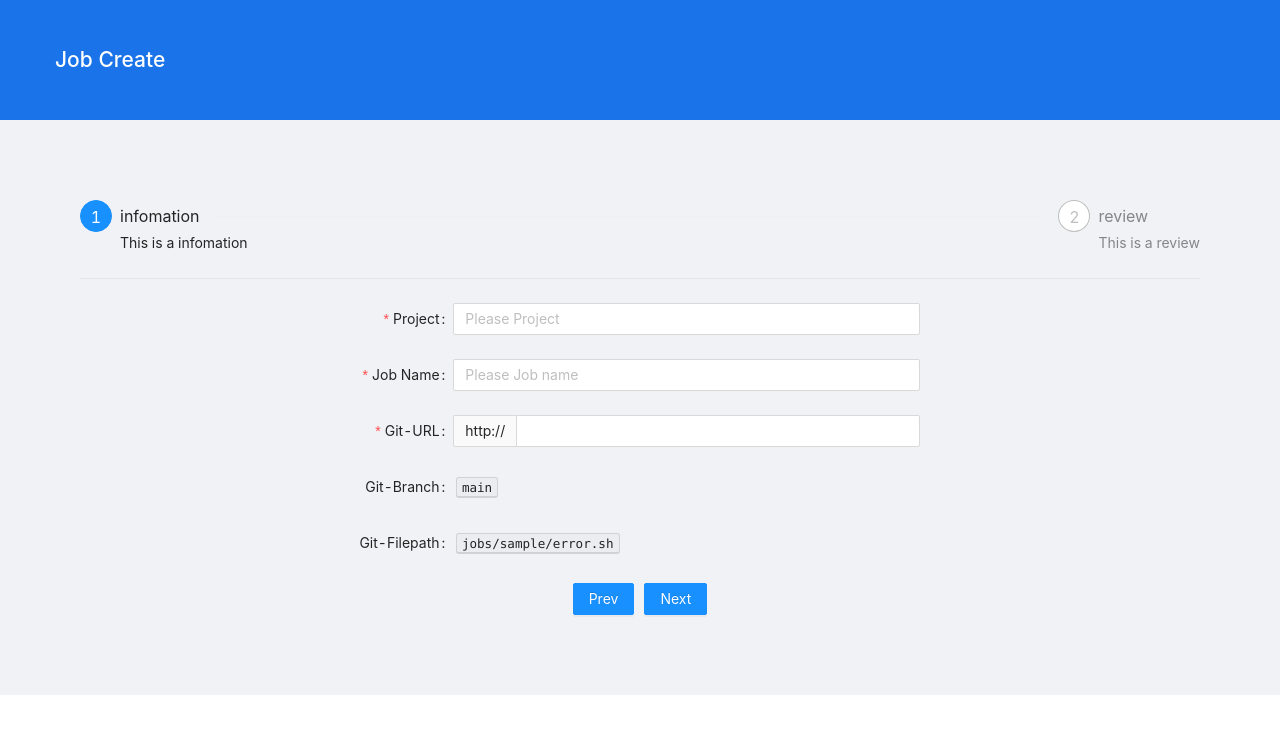
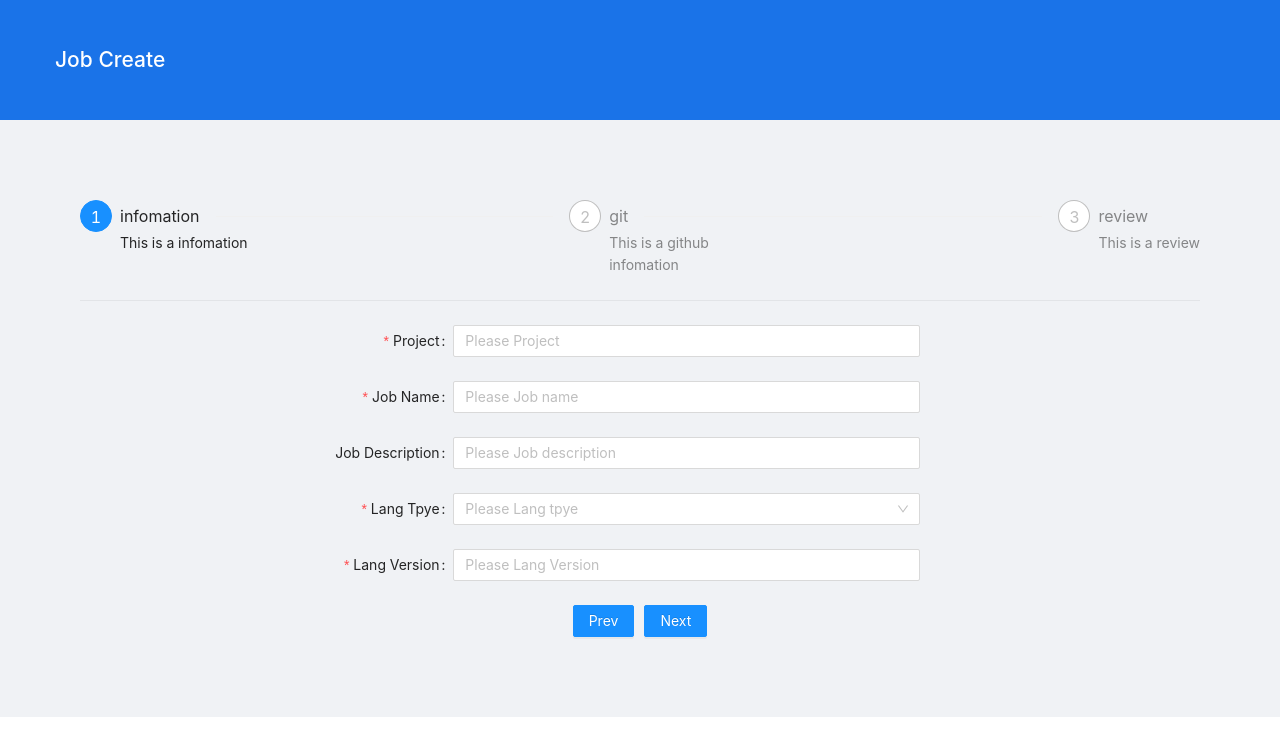
Before and after one commit to srmproject/JCP-Front-App-Job, a React app: page /create in a window 1280 px wide. Shown: the top 756 px of the page. Built offline with nearby package versions, Linux system fonts and the light colour scheme; the HTML template or start-up script is replaced by a standard one.

Commit message:
connect create page and separate git infomation

```diff
--- a/src/components/templates/ApplicationCreate.tsx
+++ b/src/components/templates/ApplicationCreate.tsx
@@ -1,11 +1,11 @@
-import React, { FC, useState } from 'react';
-import { Divider, Layout, Typography, Input, message, Form } from 'antd';
+import React, { FC, useState, useEffect } from 'react';
+import { Divider, Layout, Select, Input, message, Form } from 'antd';
 import AtomHeader from 'components/atoms/AtomHeader';
 import AtomContent from 'components/atoms/AtomContent';
 import AtomH2 from 'components/atoms/AtomH2';
 import AtomSteps from 'components/atoms/AtomSteps';
 import ModuleButtonGroup from 'components/modules/ModuleButtonGroup';
-
+const { Option } = Select;
 const ApplicationCreate: FC = () => {
   const [cur, setCur] = useState(0);
   const [isDisabled, setIsDisabled] = useState(false);
@@ -13,28 +13,24 @@ const ApplicationCreate: FC = () => {
   const prev = () => {
     if (0 < cur) {
       setCur(cur - 1);
-      setIsDisabled(false);
     } else {
       message.info('This First Page');
     }
   };
   const next = () => {
-    console.log('isDisabled : ', isDisabled);
-    if (buttons.length - 1 > cur) {
-      setIsDisabled(true);
+    if (steps.length - 1 > cur) {
       setCur(cur + 1);
-    } else {
-      message.info('Create API send');
     }
   };
 
   const steps = [
     { title: 'infomation', description: 'This is a infomation' },
+    { title: 'git', description: 'This is a github infomation' },
     { title: 'review', description: 'This is a review' },
   ];
   const buttons = [
     { children: 'Prev', onClick: prev, type: 'primary' },
-    1 <= cur
+    2 <= cur
       ? {
           children: 'Create',
           type: 'primary',
@@ -43,13 +39,13 @@ const ApplicationCreate: FC = () => {
         }
       : {
           children: 'Next',
-          onClick: next,
           type: 'primary',
           className: 'last',
+          htmlType: 'submit',
         },
   ];
 
-  const rows = [
+  const rows1 = [
     {
       label: 'Project',
       name: 'project',
@@ -58,30 +54,72 @@ const ApplicationCreate: FC = () => {
     },
     {
       label: 'Job Name',
-      name: 'job name',
+      name: 'job_name',
       rules: [{ required: true, message: 'Please input your job!' }],
       filed: <Input placeholder="Please Job name" disabled={isDisabled} />,
     },
     {
+      label: 'Job Description',
+      name: 'job_description',
+      filed: <Input placeholder="Please Job description" disabled={isDisabled} />,
+    },
+    {
+      label: 'Lang Tpye',
+      name: 'lang_tpye',
+      rules: [{ required: true, message: 'Please input your lang type!' }],
+      filed: (
+        <Select placeholder="Please Lang tpye" disabled={isDisabled}>
+          <Option value="shell">shell</Option>
+          <Option value="python">python</Option>
+          <Option value="go">go</Option>
+        </Select>
+      ),
+    },
+    {
+      label: 'Lang Version',
+      name: 'lang_version',
+      rules: [{ required: true, message: 'Please input your lang version!' }],
+      filed: <Input placeholder="Please Lang Version" disabled={isDisabled} />,
+    },
+  ];
+  const rows2 = [
+    {
       label: 'Git-URL',
-      name: 'gitUrl',
+      name: 'git_url',
       rules: [{ required: true, message: 'Please input your git-url!' }],
-      filed: <Input addonBefore={'http://'} disabled={isDisabled} />,
+      filed: <Input addonBefore={'https://github.com/'} disabled={isDisabled} />,
     },
     {
       label: 'Git-Branch',
-      name: 'gitBranch',
-      filed: <Typography.Text keyboard>main</Typography.Text>,
+      name: 'git_branch',
+      rules: [{ required: true, message: 'Please input your git branch!' }],
+      filed: <Input placeholder="Please Git-Branch" disabled={isDisabled} />,
     },
     {
       label: 'Git-Filepath',
-      name: 'gitFilepath',
-      filed: <Typography.Text keyboard>jobs/sample/error.sh</Typography.Text>,
+      name: 'git_filepath',
+      rules: [{ required: true, message: 'Please input your git filepath!' }],
+      filed: <Input placeholder="Please Git-Filepath" disabled={isDisabled} />,
     },
   ];
 
   const onFinish = (values: any) => {
-    console.log('Success:', { ...values, gitBranch: 'main', gitFilepath: 'jobs/sample/error.sh' });
+    console.log(steps.length, cur);
+    if (steps.length - 2 >= cur) {
+      return next();
+    }
+    const { git_url, git_branch, git_filepath } = values;
+    delete values.git_url;
+    delete values.git_branch;
+    delete values.git_filepath;
+    console.log('Success:', {
+      ...values,
+      git: {
+        git_url,
+        git_branch,
+        git_filepath,
+      },
+    });
     message.info('Create API send');
   };
 
@@ -90,6 +128,13 @@ const ApplicationCreate: FC = () => {
     message.info('Failed Vaildation');
   };
 
+  useEffect(() => {
+    if (steps.length - 1 <= cur) {
+      setIsDisabled(true);
+    } else {
+      setIsDisabled(false);
+    }
+  }, [steps, cur]);
   return (
     <Layout>
       <AtomHeader children={<AtomH2 children="Job Create" />} height={120} />
@@ -105,11 +150,9 @@ const ApplicationCreate: FC = () => {
           onFinishFailed={onFinishFailed}
           autoComplete="off"
         >
-          {rows.map((row, index) => (
-            <Form.Item key={`${row.label}-${index}`} label={row.label} name={row.name} rules={row.rules}>
-              {row.filed}
-            </Form.Item>
-          ))}
+          {cur === 0 && <FormItemList rows={rows1} />}
+          {cur === 1 && <FormItemList rows={rows2} />}
+          {cur === 2 && <FormItemList rows={[...rows1, ...rows2]} />}
           <ModuleButtonGroup buttons={buttons} />
         </Form>
       </AtomContent>
@@ -117,4 +160,19 @@ const ApplicationCreate: FC = () => {
   );
 };
 
+export interface FormItemListProperty {
+  rows: any;
+}
+
+const FormItemList: FC<FormItemListProperty> = ({ rows }) => {
+  return (
+    rows &&
+    rows.map((row: any, index: Number) => (
+      <Form.Item key={`${row.label}-${index}`} label={row.label} name={row.name} rules={row.rules}>
+        {row.filed}
+      </Form.Item>
+    ))
+  );
+};
+
 export default ApplicationCreate;
--- a/src/components/templates/TemplateApplicationMain.tsx
+++ b/src/components/templates/TemplateApplicationMain.tsx
@@ -2,6 +2,8 @@ import React, { FC } from 'react';
 import { Button, Table } from 'antd';
 import styled from 'styled-components';
 import { Divider } from 'antd';
+import { useNavigate } from 'react-router-dom';
+
 const Styled = styled.div`
   h3: {
   }
@@ -40,12 +42,17 @@ const data = [
     address: 'Sidney No. 1 Lake Park',
   },
 ];
+
 const TemplateApplicationMain: FC = () => {
+  let navigate = useNavigate();
+  const moveToCreatePage = () => {
+    return navigate('/create');
+  };
   return (
     <Styled>
       <h3>Filter</h3>
       <Divider></Divider>
-      <Button>생성버튼</Button>
+      <Button onClick={moveToCreatePage}>생성버튼</Button>
       <Table columns={columns} dataSource={data} size="middle" />
     </Styled>
   );
```
